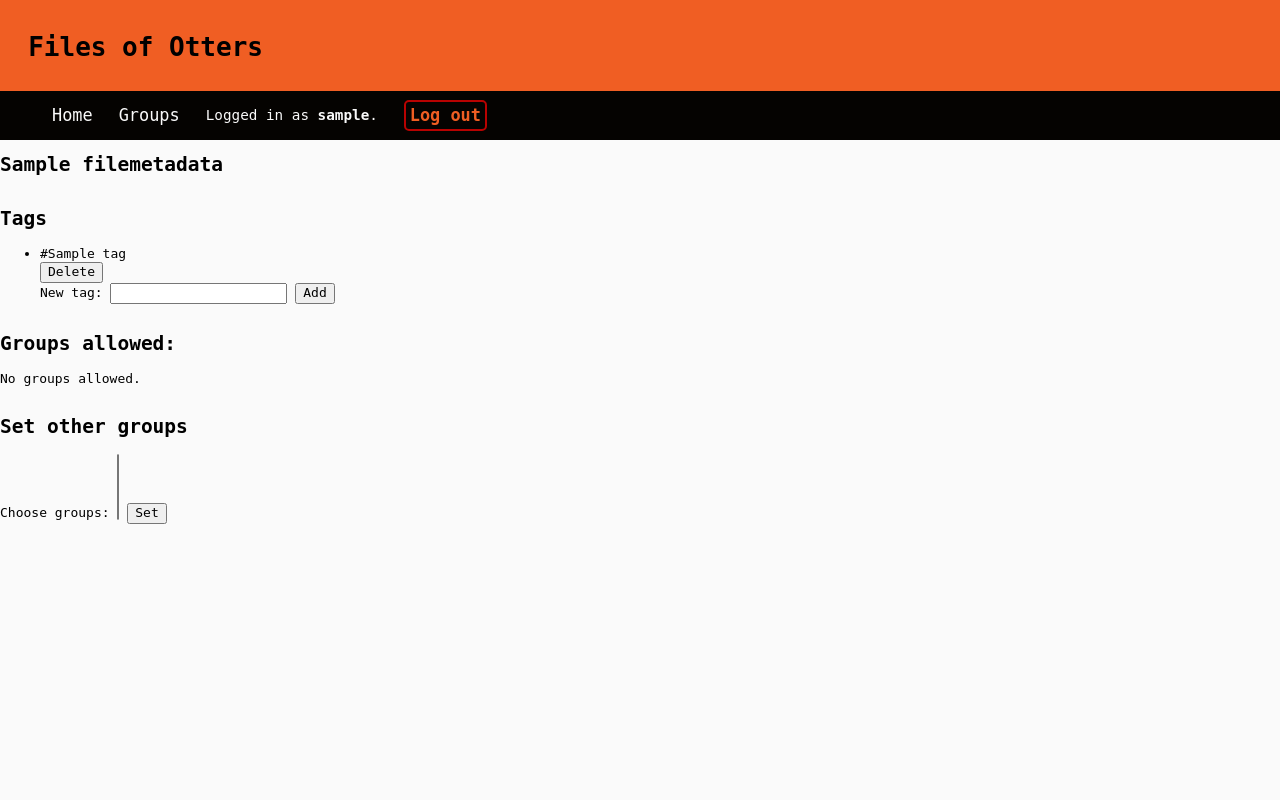
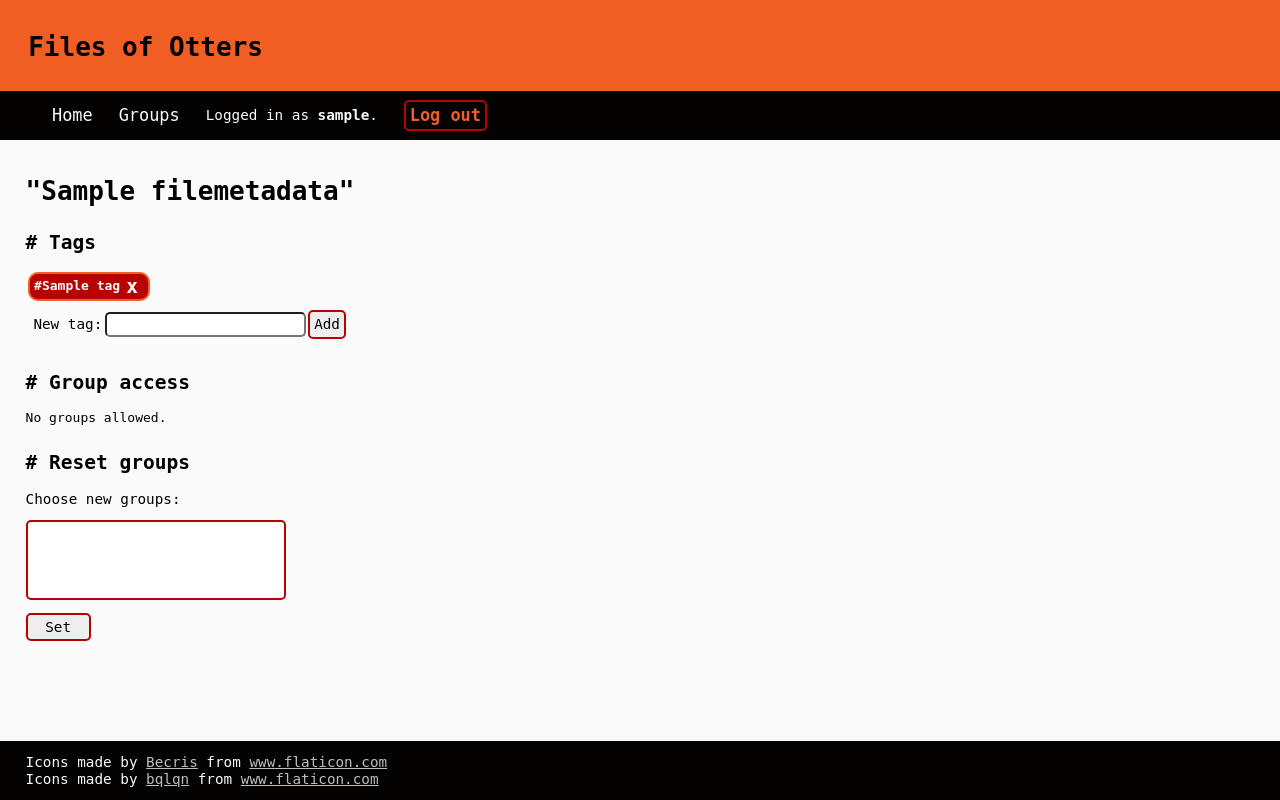
Before and after one commit to alcoholic-otters/filesofotters, a Django app: page /filesharing/detail/file/1/ in a window 1280 px wide. Run offline with Django 3.2, Linux system fonts and the light colour scheme; a user stored in the database is signed in; tables that the repository leaves empty hold one stand-in row (values such as "Sample post"); lists and menus that the app fills with data are empty.

Commit message:
Style the file details page

```diff
--- a/filesharing/static/filesharing/css/base.css
+++ b/filesharing/static/filesharing/css/base.css
@@ -124,6 +124,18 @@ footer a {
     border-color: #388087;
 }
 
+.submit-button {
+    background: var(--bg2);
+    border: 2px solid var(--theme2);
+    border-radius: 5px;
+    font-size: 1.1em;
+    padding: .3rem;
+}
+
+.submit-button:hover {
+    background: var(--theme1);
+}
+
 @media only screen and (max-width: 500px) {
     #nav-list {
         align-items: center;
--- /dev/null
+++ b/filesharing/static/filesharing/css/detail_file.css
@@ -0,0 +1,117 @@
+section {
+    margin-top: 2rem;
+}
+
+#the-file-name {
+    font-size: 2em;
+}
+
+.file-tags-list {
+    display: flex;
+    flex-direction: row;
+    flex-wrap: wrap;
+    grid-column: 1 / 5;
+    list-style-type: none;
+    padding: 0;
+}
+
+.file-tags-list > li {
+    align-items: center;
+    background: var(--theme2);
+    border: 2.5px solid var(--theme1);
+    border-radius: 10px;
+    color: var(--bg1);
+    display: flex;
+    flex-direction: row;
+    flex-wrap: nowrap;
+    font-size: 1em;
+    margin: .1rem .2rem;
+    padding: .1rem .3rem;
+}
+
+.file-tags-list > li a {
+    color: var(--bg1);
+    font-weight: bold;
+    text-decoration: none;
+}
+
+.detach-button {
+    background: none;
+    border: 0;
+    color: var(--bg1);
+    font-size: 1.5em;
+    font-weight: bold;
+    text-align: center;
+    padding-top: 0;
+    padding-bottom: 0;
+}
+
+.detach-button:hover {
+    color: var(--theme1);
+}
+
+.attach-form {
+    align-items: center;
+    display: flex;
+    flex-direction: row;
+    flex-wrap: nowrap;
+    grid-column: 1 / 5;
+    padding: auto .2rem;
+    margin: .5rem .5rem;
+    width: 100%;
+}
+
+.attach-form label {
+    font-size: 1.1em;
+    margin: .1rem;
+}
+
+.attach-form input {
+    margin: .1rem;
+}
+
+.new-tag-name {
+    border-radius: 5px;
+    font-size: 1.1em;
+    height: 1rem;
+    padding: .3rem;
+}
+
+#allowed-groups-list {
+    list-style-type: "\02705";
+    padding: 0 2rem;
+}
+
+#allowed-groups-list > li {
+    font-size: 1.1em;
+    margin: .5rem 0 0;
+    padding: 0 1rem;
+}
+
+#groups-form {
+    align-items: flex-start;
+    display: inline-flex;
+    flex-direction: column;
+}
+
+#groups-form label {
+    font-size: 1.1em;
+    margin: 0 0 .5rem;
+}
+
+#groups-form select[multiple] {
+    border: 2px solid var(--theme2);
+    border-radius: 5px;
+    font-size: 1.2em;
+    margin: .5rem 0 .5rem;
+    min-width: 20rem;
+}
+
+#groups-form select[multiple]:focus option:checked {
+    background: var(--theme2) linear-gradient(0deg, var(--theme2) 0%, var(--theme2) 100%);
+}
+
+#groups-form .submit-button {
+    margin-top: .5rem;
+    min-width: 5rem;
+}
--- a/filesharing/templates/filesharing/detail_file.html
+++ b/filesharing/templates/filesharing/detail_file.html
@@ -9,6 +9,7 @@
   {% load static %}
   <link rel="stylesheet" type="text/css" href="{% static 'filesharing/css/normalize.css' %}">
   <link rel="stylesheet" type="text/css" href="{% static 'filesharing/css/base.css' %}">
+  <link rel="stylesheet" type="text/css" href="{% static 'filesharing/css/detail_file.css' %}">
 </head>
 
 <body>
@@ -28,6 +29,7 @@
     </ul>
   </nav>
 
+  <main>
     {% if messages %}
     <section>
       <ul class="status-list">
@@ -39,28 +41,29 @@
     {% endif %}
 
     <section>
-    <h2>{{ file.name }}</h2>
+      <h2 id="the-file-name">"{{ file.name }}"</h2>
     </section>
 
     <section>
-    <h2>Tags</h2>
+      <h2># Tags</h2>
       {% if file.tags %}
-    <ul>
+      <ul class="file-tags-list">
         {% for tag in file.tags.all %}
-      <li>#{{ tag.name }}
+        <li>
+          <a href="{% url 'filesharing:index' %}?tags={{ tag.id }}">#{{ tag.name }}</a>
           <form method="post" action="{% url 'filesharing:tag-detach' file.id tag.id %}">
             {% csrf_token %}
             <input type="hidden" name="next" value="{{ request.get_full_path }}">
-          <input type="submit" value="Delete">
+            <input class="detach-button" type="submit" value="x">
           </form>
         </li>
         {% endfor %}
-      <form method="post" action="{% url 'filesharing:tag-attach' file.id %}">
+        <form class="attach-form" method="post" action="{% url 'filesharing:tag-attach' file.id %}">
           {% csrf_token %}
           <label for="tag_name">New tag:</label>
-        <input type="text" name="tag_name" required>
+          <input class="new-tag-name" type="text" name="tag_name" required>
           <input type="hidden" name="next" value="{{ request.get_full_path }}">
-        <input type="submit" value="Add">
+          <input class="submit-button" type="submit" value="Add">
         </form>
       </ul>
       {% else %}
@@ -69,10 +72,10 @@
     </section>
 
     <section>
-    <h2>Groups allowed:</h2>
+      <h2># Group access</h2>
 
       {% if file.groups.all %}
-    <ul>
+      <ul id="allowed-groups-list">
         {% for group in file.groups.all %}
         <li>{{ group.display_name }}</li>
         {% endfor %}
@@ -83,18 +86,31 @@
     </section>
 
     <section>
-    <h2>Set other groups</h2>
-    <form method="post" action="{% url 'filesharing:file-groups-set' file.id %}">
+      <h2># Reset groups</h2>
+
+      <form id="groups-form" method="post" action="{% url 'filesharing:file-groups-set' file.id %}">
         {% csrf_token %}
-      <label for="groups">Choose groups:</label>
+        <label for="groups">Choose new groups:</label>
         <select name="groups" multiple>
           {% for group in groups %}
           <option value="{{ group.id }}">{{ group.display_name }}</option>
           {% endfor %}
         </select>
 
-      <input type="submit" value="Set">
+        <input class="submit-button" type="submit" value="Set">
       </form>
     </section>
+  </main>
+
+  <footer>
+    <div>
+      Icons made by <a href="https://creativemarket.com/Becris" title="Becris">Becris</a>
+      from <a href="https://www.flaticon.com/" title="Flaticon">www.flaticon.com</a>
+    </div>
+    <div>
+      Icons made by <a href="https://www.flaticon.com/authors/bqlqn" title="bqlqn">bqlqn</a>
+      from <a href="https://www.flaticon.com/" title="Flaticon">www.flaticon.com</a>
+    </div>
+  </footer>
 </body>
 </html>
```
Also changed, not shown: filesharing/static/filesharing/css/index.css (+1 -13 lines). Lines whose indentation alone changed are shown as unchanged.
